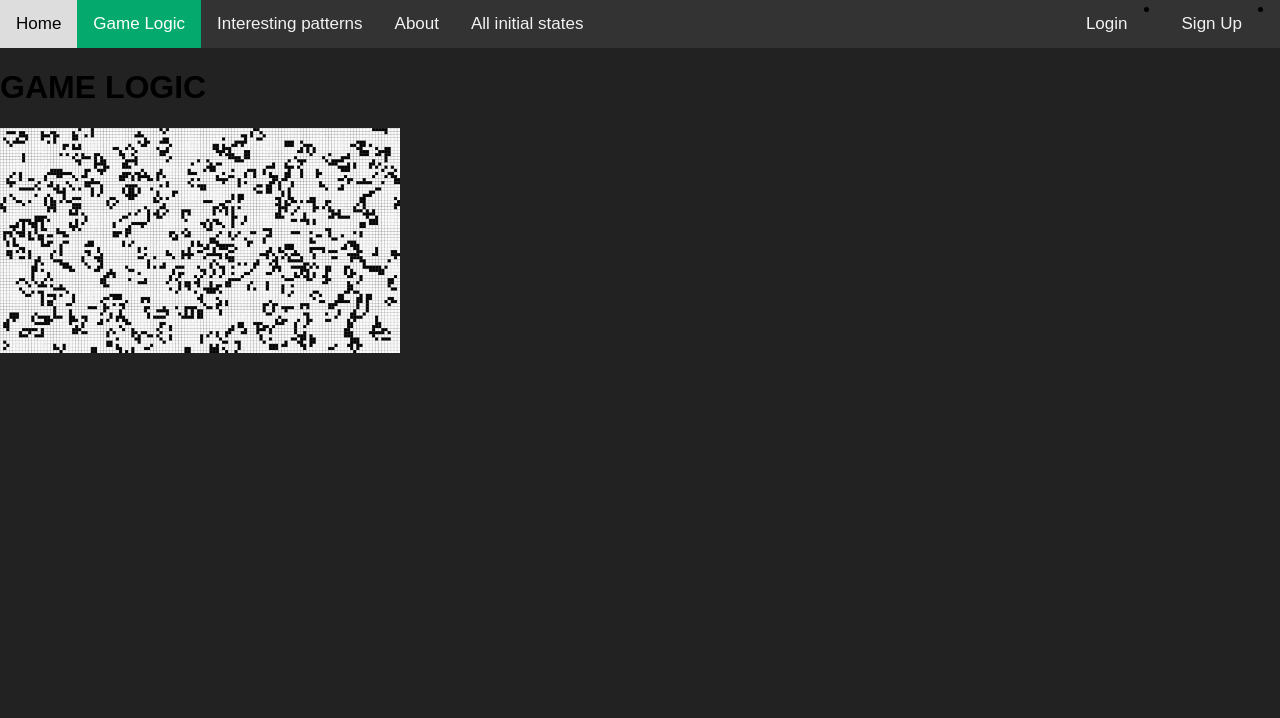
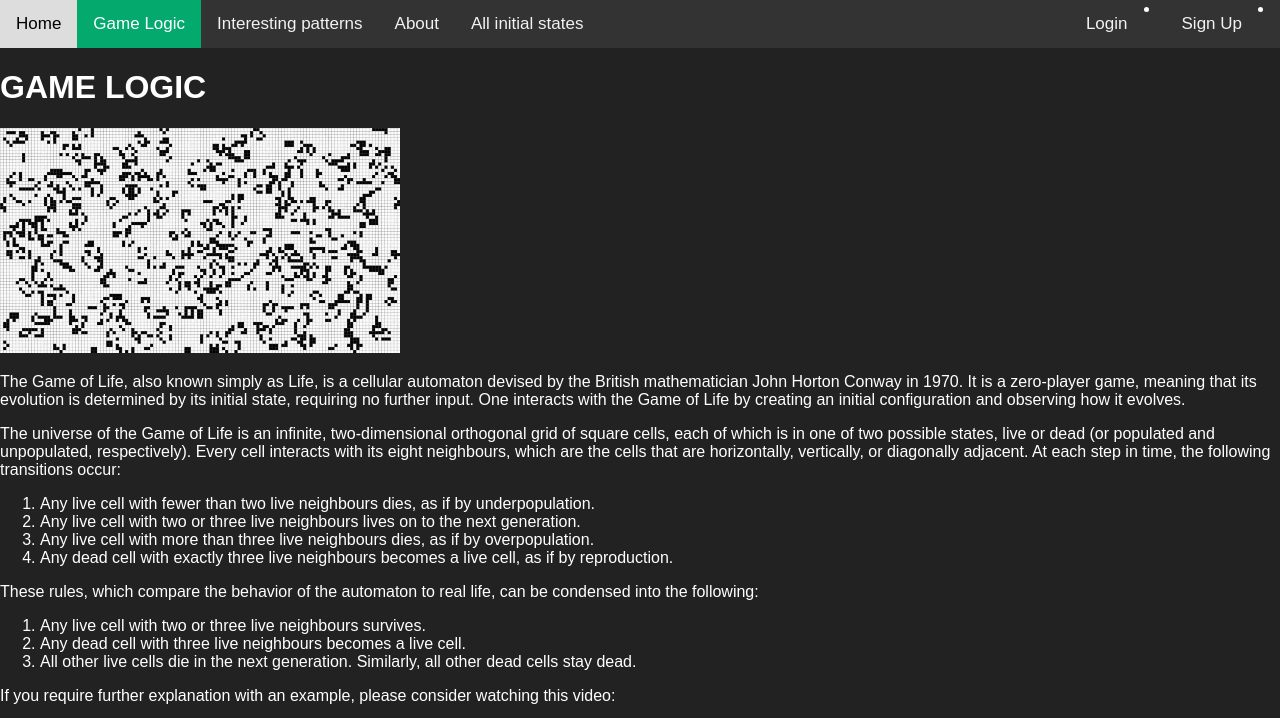
Before and after one commit to GitDavids/WAD2-Game-of-Life-Group-Project, a Django app: page /game_of_life/game_logic/ in a window 1280 px wide. Shown: the top 718 px of the page. Before the commit the page ends 353 px from the top, so only its background shows below. Run offline with Django 3.2, Linux system fonts and the light colour scheme.

Commit message:
GameLogic page (Youtube is appearantly blocked)

```diff
--- a/game_of_life_project/templates/game_of_life/base.html
+++ b/game_of_life_project/templates/game_of_life/base.html
@@ -10,6 +10,7 @@
           body {
             margin: 0;
             font-family: Arial, Helvetica, sans-serif;
+            color: white;
           }
           .topnav {
             overflow: hidden;
@@ -55,6 +56,10 @@
             background: rgb(34, 34, 34);
           }
         </style>
+        <title>
+          {% block title_block %}
+          {% endblock %}
+        </title>
     </head>
     <body>
         <div class="topnav">
--- a/game_of_life_project/templates/game_of_life/game_logic.html
+++ b/game_of_life_project/templates/game_of_life/game_logic.html
@@ -2,7 +2,7 @@
 {% load staticfiles %}
 
 {% block title_block %}
-    Homepage
+    GameLogic page
 {% endblock %}
 
 {% block body_block %}
@@ -10,6 +10,39 @@
     <div>
         <img src="{% static 'images/game.jpg' %}" alt="Picture" width="400"/>
     </div>
+    <p>
+        The Game of Life, also known simply as Life, is a cellular automaton devised by
+        the British mathematician John Horton Conway in 1970. It is a zero-player game,
+        meaning that its evolution is determined by its initial state, requiring no further
+        input. One interacts with the Game of Life by creating an initial configuration and
+        observing how it evolves.
+    </p>
+    <p>
+        The universe of the Game of Life is an infinite, two-dimensional orthogonal grid of
+        square cells, each of which is in one of two possible states, live or dead (or
+        populated and unpopulated, respectively). Every cell interacts with its eight
+        neighbours, which are the cells that are horizontally, vertically, or diagonally
+        adjacent. At each step in time, the following transitions occur:
+    </p>
+    <ol>
+        <li>Any live cell with fewer than two live neighbours dies, as if by underpopulation.</li>
+        <li>Any live cell with two or three live neighbours lives on to the next generation.</li>
+        <li>Any live cell with more than three live neighbours dies, as if by overpopulation.</li>
+        <li>Any dead cell with exactly three live neighbours becomes a live cell, as if by reproduction.</li>
+    </ol>
+    <p>
+        These rules, which compare the behavior of the automaton to real life, can be
+        condensed into the following:
+    </p>
+    <ol>
+        <li>Any live cell with two or three live neighbours survives.</li>
+        <li>Any dead cell with three live neighbours becomes a live cell.</li>
+        <li>All other live cells die in the next generation. Similarly, all other dead cells stay dead.</li>
+    </ol>
+    <p>
+        If you require further explanation with an example, please consider watching this video:
+    </p>
+    <iframe width="420" height="345" src="https://www.youtube.com/watch?v=ouipbDkwHWA"></iframe>
 
     <script>document.getElementById("game_logic").className = "active";</script>
 {% endblock %}
```
